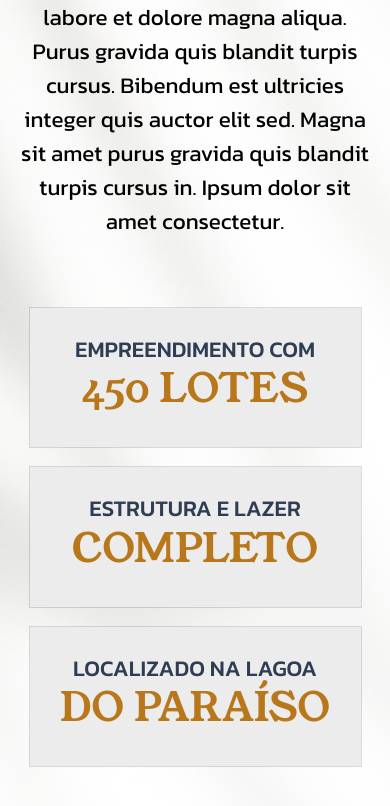
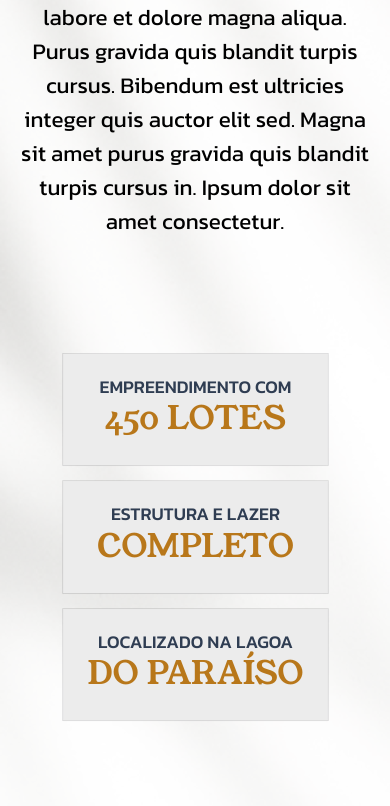
Before and after one commit to VictorBasso36/granvellas_frontend, a Next.js app: page /en in a window 390 px wide. Shown: the part 714-1520 px from the top of the page. Built offline with nearby package versions, Linux system fonts and the light colour scheme.

Commit message:
fix this

```diff
--- a/app/[locale]/components/granVellasWind.module.css
+++ b/app/[locale]/components/granVellasWind.module.css
@@ -104,7 +104,7 @@
     }
 }
 
-@media screen and (min-width:0px) and (max-width: 1250px){
+@media screen and (min-width:0px) and (max-width: 1024px){
     .mainContainerCards{
         width: 100%;
         display: flex;
@@ -115,5 +115,23 @@
         justify-content: center;
         flex-wrap: wrap;
         display: flex;
+
+
     }
+
+    .mainContainerCards {
+        width: 100%;
+        display: flex;
+        align-items: center;
+        justify-content: center;
+        flex-wrap: wrap;
+        margin-top: 60px;
+        justify-content: space-between;
+        flex-wrap: wrap;
+        display: flex;
+        transform: scale(0.8);
+      }
+
+
+
 }
```
